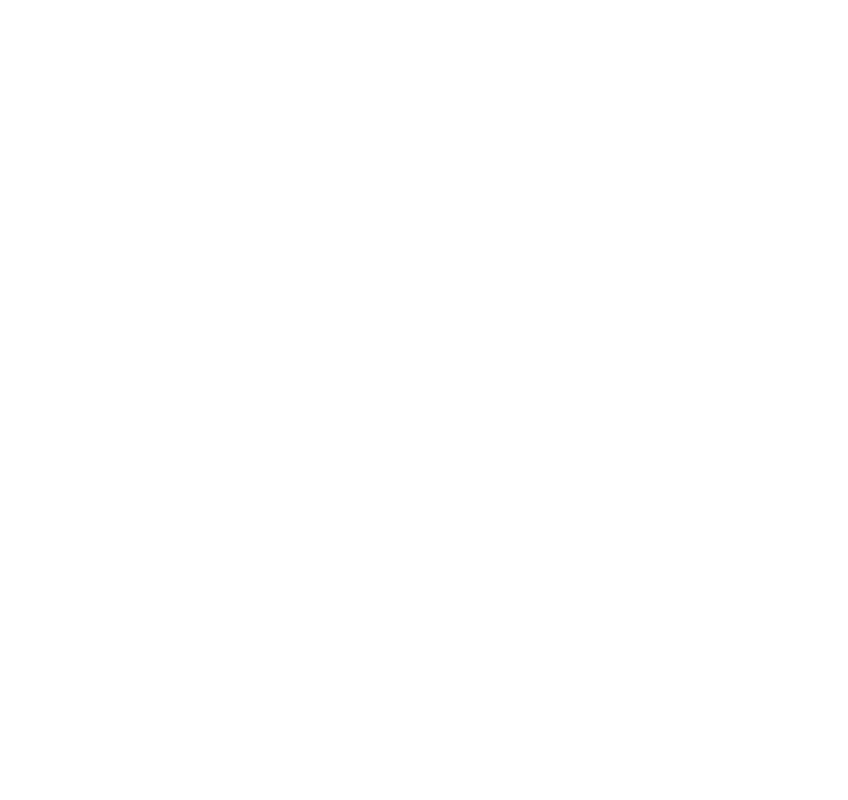
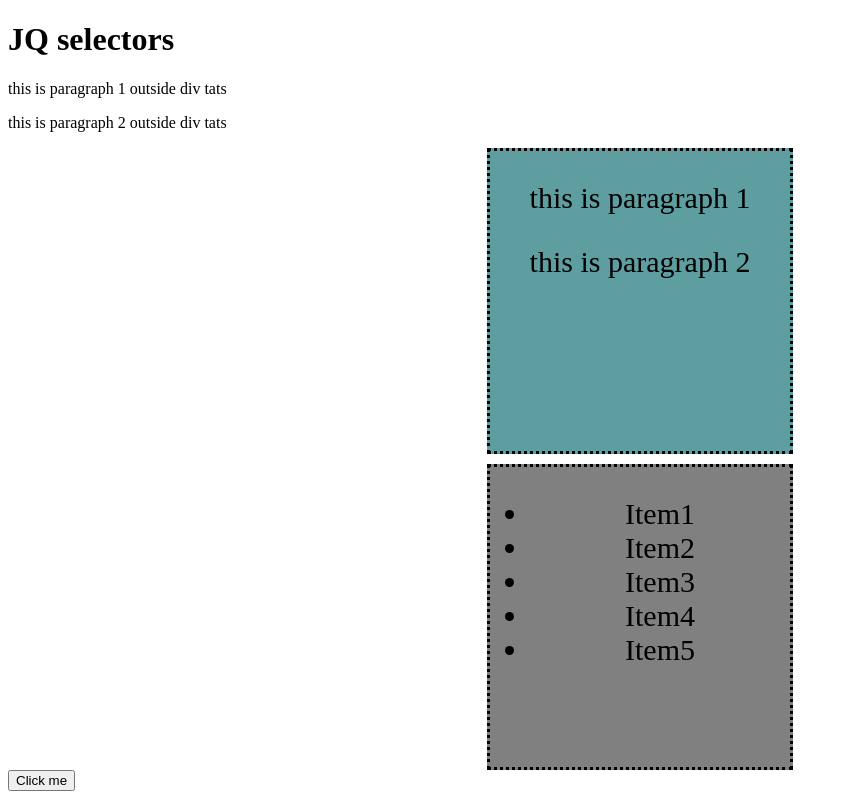
Before and after one commit to AlexSchmidt96/jQueryLessons, a plain HTML site: page jQuery_selectors/jqSelectors.html in a window 1280 px wide. Shown: the whole page, without its empty margins (0-848 px from the left). Drawn offline with Linux system fonts and the light colour scheme.

Commit message:
jQuery Lesson 2

```diff
--- a/jQuery_selectors/jqSelectors.html
+++ b/jQuery_selectors/jqSelectors.html
@@ -5,10 +5,30 @@
     <meta charset="UTF-8">
     <meta name="viewport" content="width=device-width, initial-scale=1.0">
     <title>JQ selectors</title>
+    <link rel="stylesheet" href="style.css">
 </head>
+<h1>JQ selectors</h1>
+<p>this is paragraph 1 outside div tats</p>
+<p>this is paragraph 2 outside div tats</p>
+<div id='div1' 2class='divClass'>
+    <p class='para'>this is paragraph 1</p>
+    <p>this is paragraph 2</p>
+</div>
+<div id='div3'>
+    <ul>
+        <li>Item1</li>
+        <li>Item2</li>
+        <li>Item3</li>
+        <li>Item4</li>
+        <li>Item5</li>
+    </ul>
+</div>
+<button onclick='func1()'>Click me</button>
 
 <body>
 
 </body>
+<script src="jqSelectors.js"></script>
+<script src="../jQuery/code.jquery.com_jquery-3.7.0.js"></script>
 
 </html>
--- a/jQuery_selectors/jqSelectors.js
+++ b/jQuery_selectors/jqSelectors.js
@@ -0,0 +1,14 @@
+function func1() {
+    // jQuery -> $(element name).action()
+    // js -> document.getElementByTagName(element name)
+
+    // $("div").css('background-color', 'orange') Tag name
+    // $('.para').css('font-style', 'italic') class name
+    // $('#para').css('font-style', 'italic') by ID
+    // $('#div1,#div3').css('background-color', 'green') 2 or more id's
+    // $('#div1,li').css('background-color', 'purple') id or calsses or tagNames
+    // $('div > p').fadeToggle()  change inside parent element
+    // $('p:first').fadeToggle() first element in document
+    // $('li:even').fadeToggle() pick even elements 0 1 2 3 ...
+    // $('li:odd').fadeToggle() pick odd elements 0 1 2 3 ...
+}
--- /dev/null
+++ b/jQuery_selectors/style.css
@@ -0,0 +1,22 @@
+#div1 {
+    margin: auto;
+    text-align: center;
+    border: 3px black dotted;
+    font-size: 30px;
+    background-color: cadetblue;
+    height: 300px;
+    width: 300px;
+    position: relative;
+}
+
+#div3 {
+    margin: auto;
+    margin-top: 10px;
+    text-align: center;
+    border: 3px black dotted;
+    font-size: 30px;
+    background-color: gray;
+    height: 300px;
+    width: 300px;
+    position: relative;
+}
```
